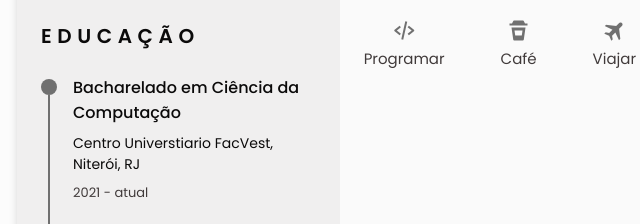
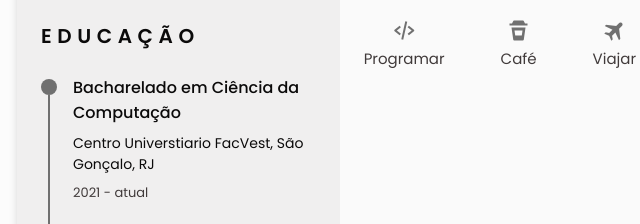
Before and after one commit to PedruscoCRF/pedrusco.github.io, a plain HTML site: page index.html in a window 1280 px wide. Shown: the part 962-1186 px from the top of the page, 139-779 px from the left. Drawn offline with nearby package versions, Linux system fonts and the light colour scheme.

Commit message:
Atualização html.html

```diff
--- a/index.html
+++ b/index.html
@@ -134,7 +134,7 @@
                                 </div>
                                 <div class="education_data bd-grid">
                                     <h3 class="education_title">Bacharelado em Ciência da Computação</h3>
-                                    <span class="education_studies">Centro Universtiario FacVest, Niterói, RJ</span>
+                                    <span class="education_studies">Centro Universtiario FacVest, São Gonçalo, RJ</span>
                                     <span class="education_year">2021 - atual</span>
                                 </div>
                             </div>
```
